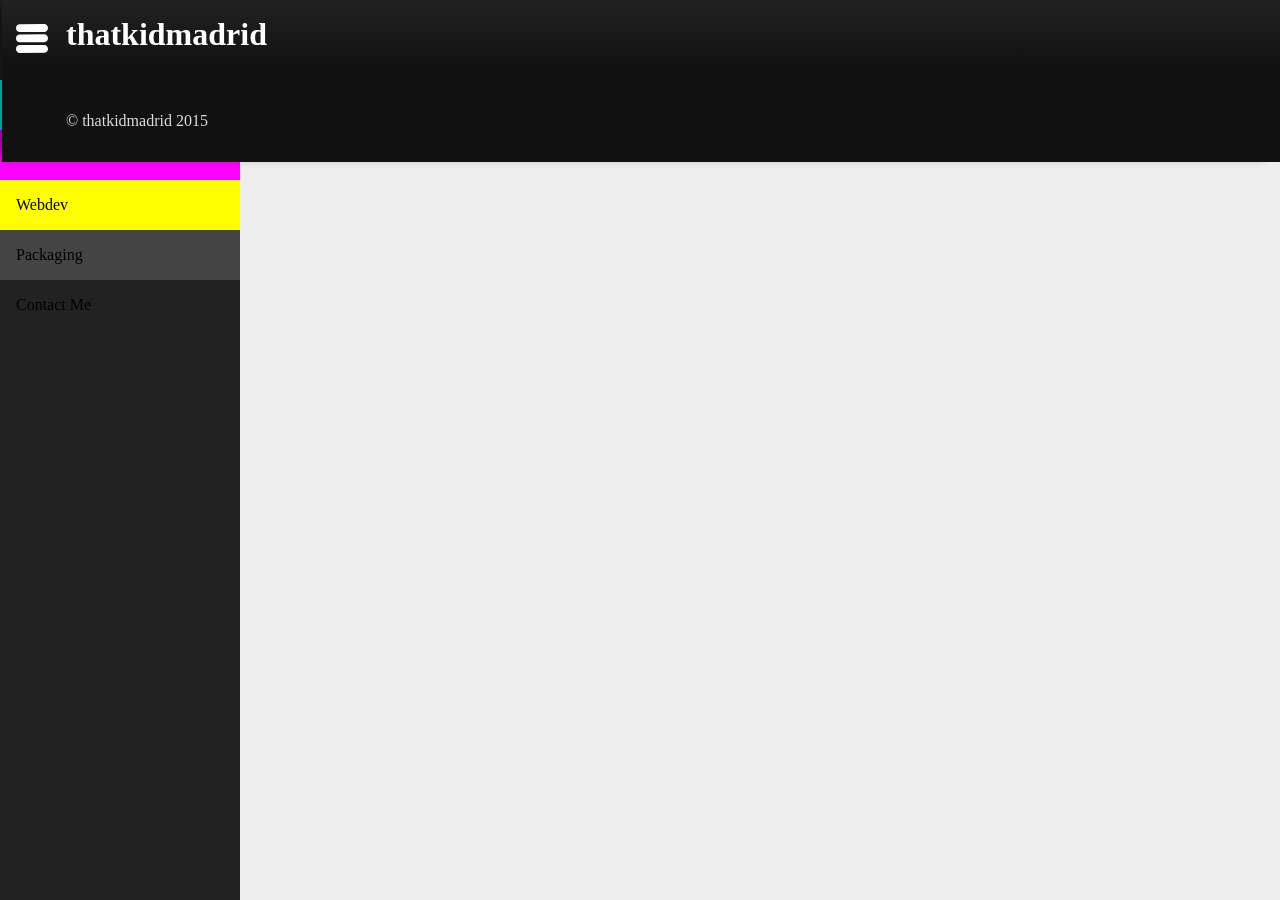
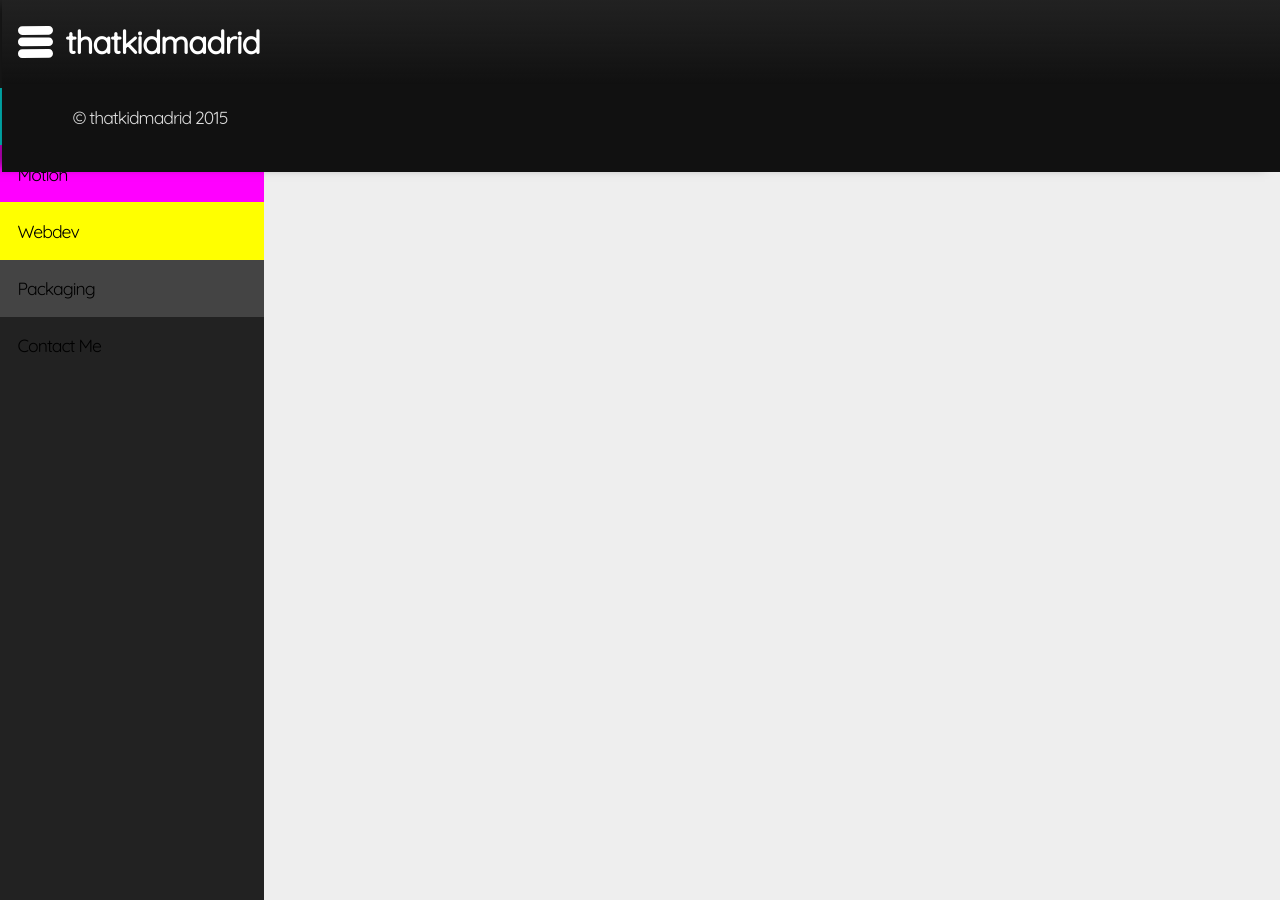
Before and after one commit to thatkidmadrid/portfolio, a Jekyll site: the page built from _posts/branding/2015-10-01-placeholder.md, in a window 1280 px wide. Built offline with Jekyll 4.4.1, drawn with Linux system fonts in a browser that asks for light colours; Markdown is read by kramdown in place of the engine named in the settings.

Commit message:
fixing baseurl stuff

```diff
--- a/_layouts/default.html
+++ b/_layouts/default.html
@@ -4,9 +4,9 @@
   <meta charset="utf-8">
   <title>thatkidmadrid portfolio</title>
   <meta name="viewport" content="width=device-width,initial-scale=1">
-  <link href="{{site.baseurl}}css/grid.css" rel="stylesheet">
+  <link href="{{site.baseurl}}/css/grid.css" rel="stylesheet">
   <link href="https://fonts.googleapis.com/css?family=Quicksand" rel="stylesheet" type="text/css">
-  <link href="{{site.baseurl}}css/typography.css" rel="stylesheet">
+  <link href="{{site.baseurl}}/css/typography.css" rel="stylesheet">
   <link href="{{site.baseurl}}/css/main.css" rel="stylesheet">
 </head>
 <body>
```
